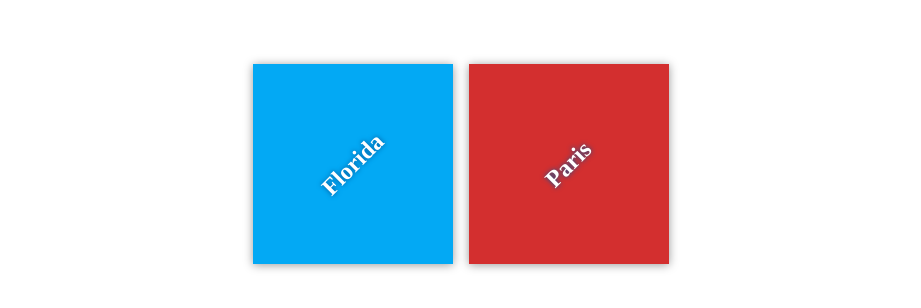
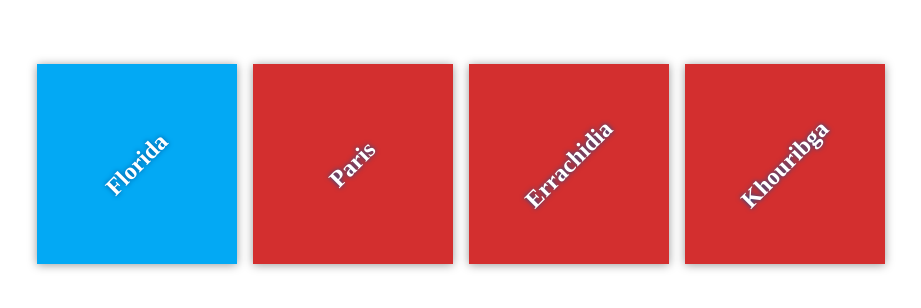
Before and after one commit to DgrinderHZ/my-travel-plans, a plain HTML site: page index.html in a window 1280 px wide. Shown: the part 236-544 px from the top of the page, without its empty margins (179-1100 px from the left). Drawn offline with Linux system fonts and the light colour scheme.

Commit message:
Update index.html

```diff
--- a/index.html
+++ b/index.html
@@ -17,6 +17,14 @@
             <div class="destination" id="paris">
                 <h2>Paris</h2>
             </div>
+
+            <div class="destination" id="paris">
+                <h2>Errachidia</h2>
+            </div>
+
+            <div class="destination" id="paris">
+                <h2>Khouribga</h2>
+            </div>
         </div>
     </div>
 
```
